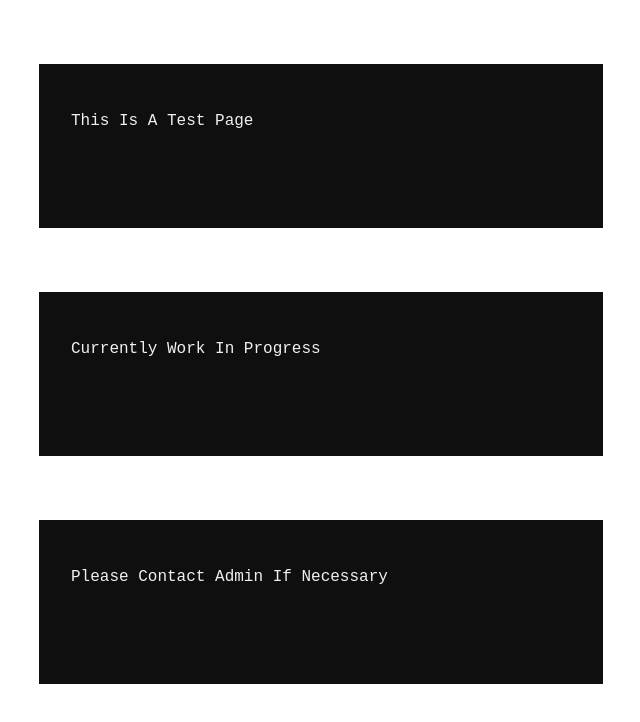
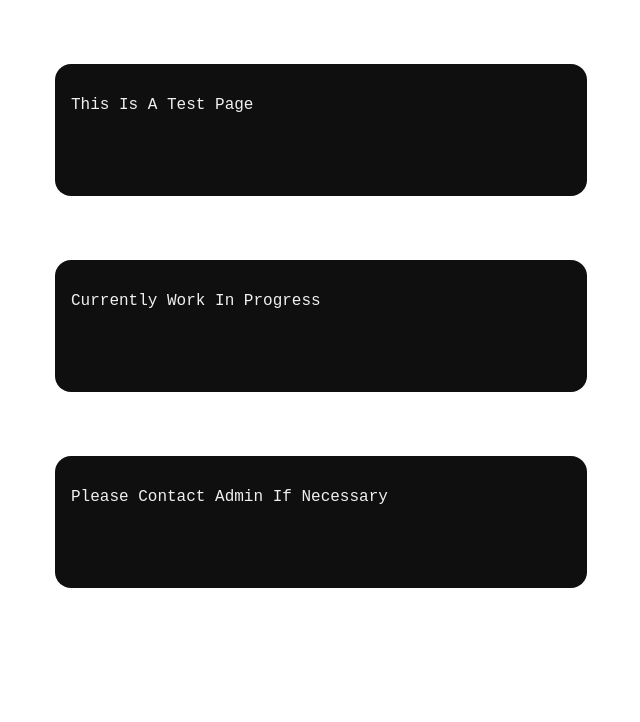
Before and after one commit to ThomasLedlie/ThomasLedlie.github.io, a plain HTML site: page index.html in a window 1280 px wide. Shown: the whole page, without its empty margins (319-959 px from the left). Drawn offline with Linux system fonts and the light colour scheme.

Commit message:
Update index.html

```diff
--- a/index.html
+++ b/index.html
@@ -18,8 +18,9 @@
           background-color: #0f0f0f;
           color: #f0f0f0;
           font-family: "Courier New", Courier, monospace;
-          padding: 2em;
-          max-width: 100em;
+          padding: 1em;
+          max-width: 120em;
+          border-radius: 1em;
         }
     </style>
   </head>
```
